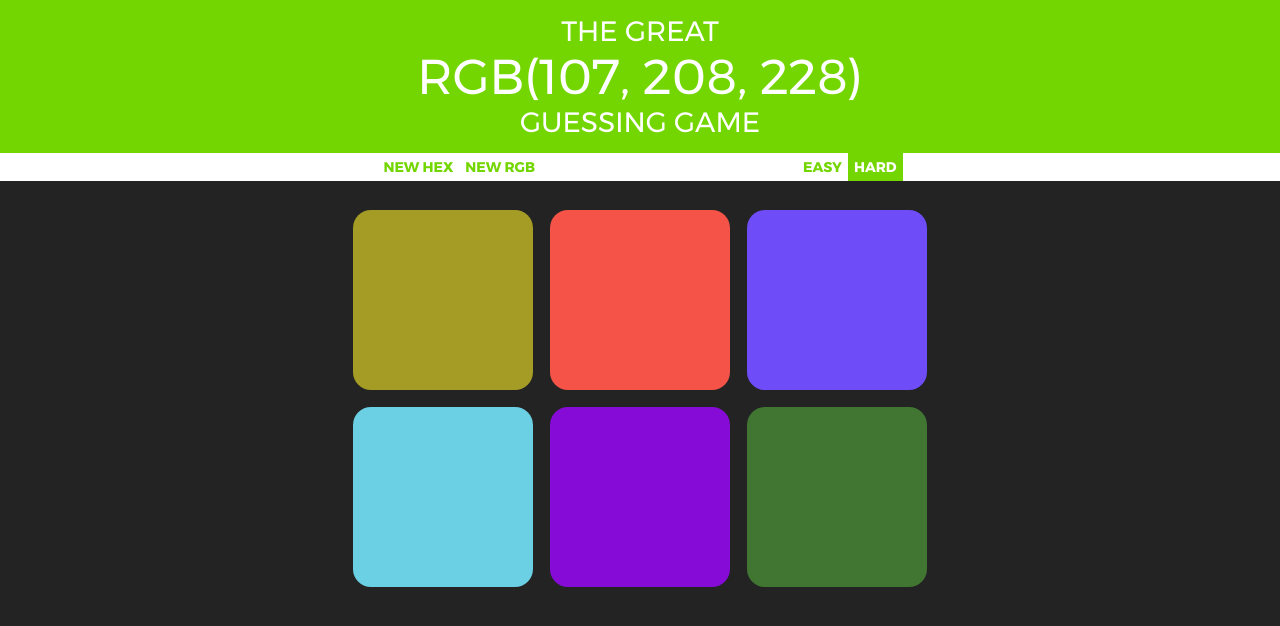
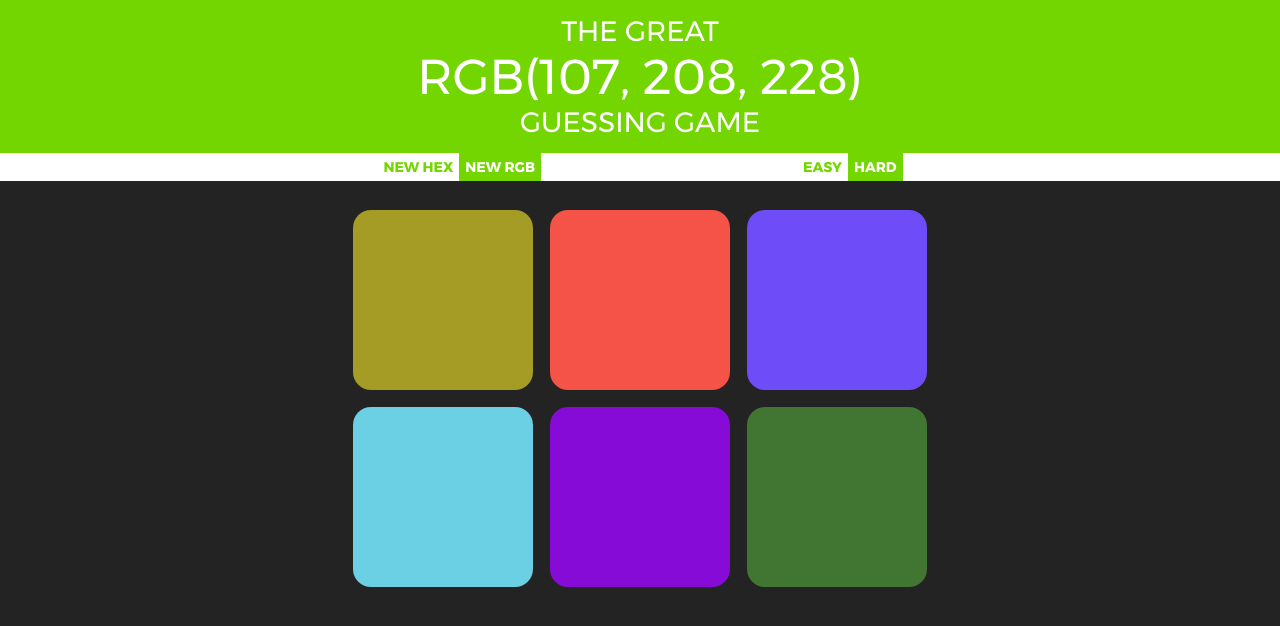
Before and after one commit to P-Eldritch/Colour-guessing-game, a plain HTML site: page colourGame.html in a window 1280 px wide. Both pictures are taken after a click on the button "NEW RGB". Drawn offline with Linux system fonts and the light colour scheme.

Commit message:
small hex fixes, buttons' style switching added

```diff
--- a/colourGame.css
+++ b/colourGame.css
@@ -34,7 +34,7 @@ body {
 }
 .square {
 	flex-basis:30%;
-	background-color: purple;
+	background-color: pink;
 	padding-bottom: 30%;
 	margin:0.6rem;
 	border-radius:10%;
--- a/colourGame.html
+++ b/colourGame.html
@@ -8,7 +8,7 @@
 <h1>The great <span id="colourDisplay">RGB</span> guessing game</h1>
 <div class="banner">
 	<button class="hex">New hex</button>
-	<button class="new-game">New rgb</button>
+	<button class="new-game selected">New rgb</button>
 	<span class="message"></span>
 	<button class="easyhard">Easy</button>
 	<button class="selected easyhard">Hard</button>
--- a/colourGameold.js
+++ b/colourGameold.js
@@ -8,7 +8,7 @@ var colours= generateRandomcolours(squaresCount);
 var squares = document.querySelectorAll(".square");
 var pickedColourDisplay=document.querySelector("#colourDisplay");
 var pickedColour=pickColour();
-var typeMarker;
+var typeMarker = "rgb";
 
 
 buttonsEvents();
@@ -16,13 +16,17 @@ squaresEvents();
 
 //gives new rgb colours
 newGame.addEventListener("click", function(){
+	typeMarker = "rgb";
+	this.classList.add("selected");
+	hex.classList.remove("selected");
 	restart();
-	typeMarker = "rgb";
 });
 //gives new hex colours
 hex.addEventListener("click", function(){
 	typeMarker = "hex";
-	restart(typeMarker);
+	this.classList.add("selected");
+	newGame.classList.remove("selected");
+	restart();
 
 });
 
@@ -71,14 +75,14 @@ function squaresEvents() {
 	restart();
 }
 
-function restart(type){
+function restart(){
 	colours = generateRandomcolours(squaresCount);
 	pickedColour =pickColour();
 	h1.style.backgroundColor="#74d600";
 	message.textContent = "";
 	hex.textContent = "New hex"
 	newGame.textContent = "New rgb"
-	if (type === "hex") {
+	if (typeMarker === "hex") {
 		colourDisplay.textContent = rgbToHex(pickedColour);
 	}
 	else {
```
